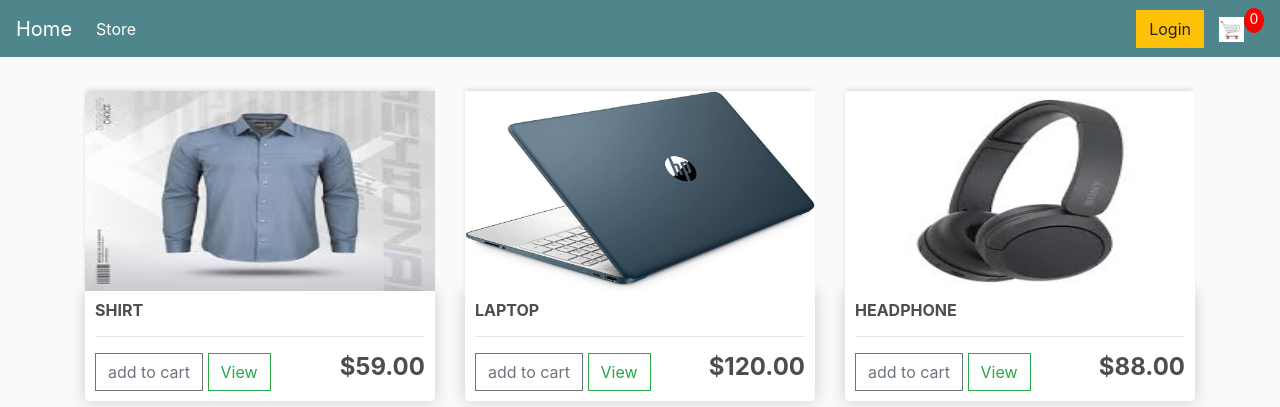
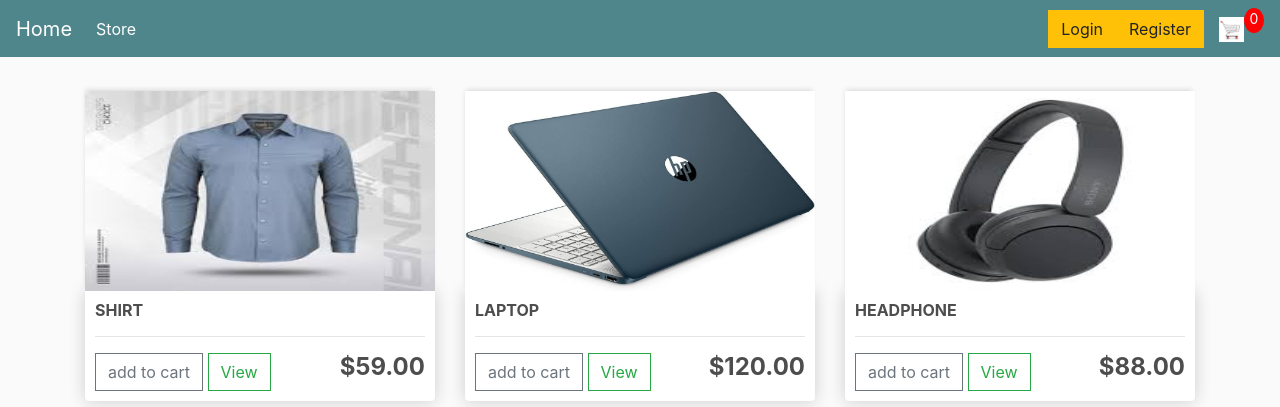
Before and after one commit to Caddilac1/E-commerce, a Django app: page / in a window 1280 px wide. Shown: the top 407 px of the page. Run offline with Django 5.2, Linux system fonts and the light colour scheme; data comes from the database, SQL or seed files in the repository; some libraries are stand-ins or nearby versions.

Commit message:
updated the main template

```diff
--- a/templates/main.html
+++ b/templates/main.html
@@ -55,8 +55,13 @@ var csrftoken = getToken('csrftoken');
 
 	    </ul>
 	    <div class="form-inline my-2 my-lg-0">
-	     	<a href="#"class="btn btn-warning">Login</a>
-
+			{% if not request.user.is_authenticated %}
+	     	<a href="{% url 'signin' %}"class="btn btn-warning">Login</a>
+			 <a href="{% url 'signup' %}"class="btn btn-warning">Register</a>
+			{% endif %}
+			{% if request.user.is_authenticated %}
+			<a href="{% url 'signout' %}"class="btn btn-warning">Logout</a>
+			{% endif %}
 	     	<a href="{% url 'cart' %}">
 	    		<img  id="cart-icon" src="{% static 'images/images.jpeg' %}">
 	    	</a>
```
